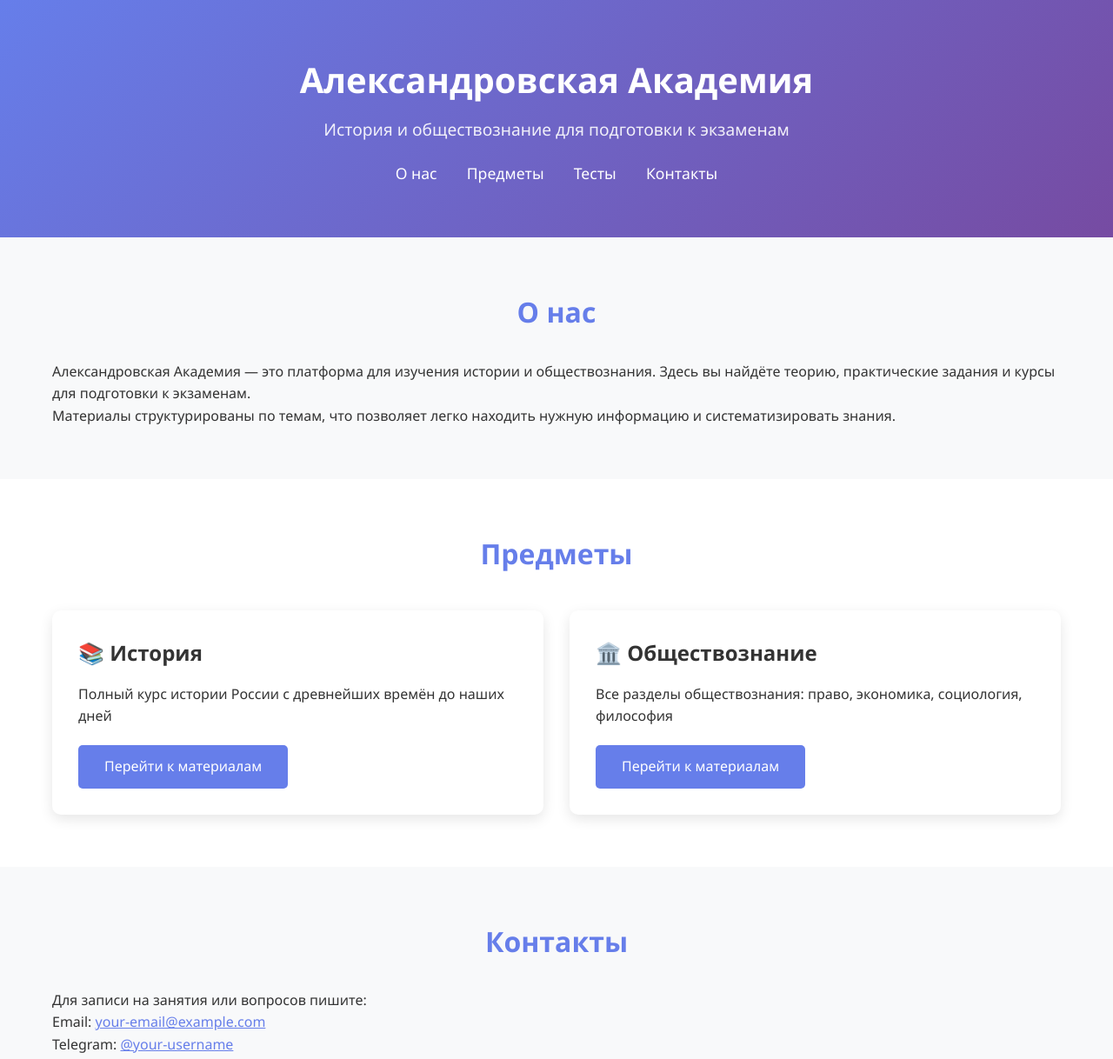
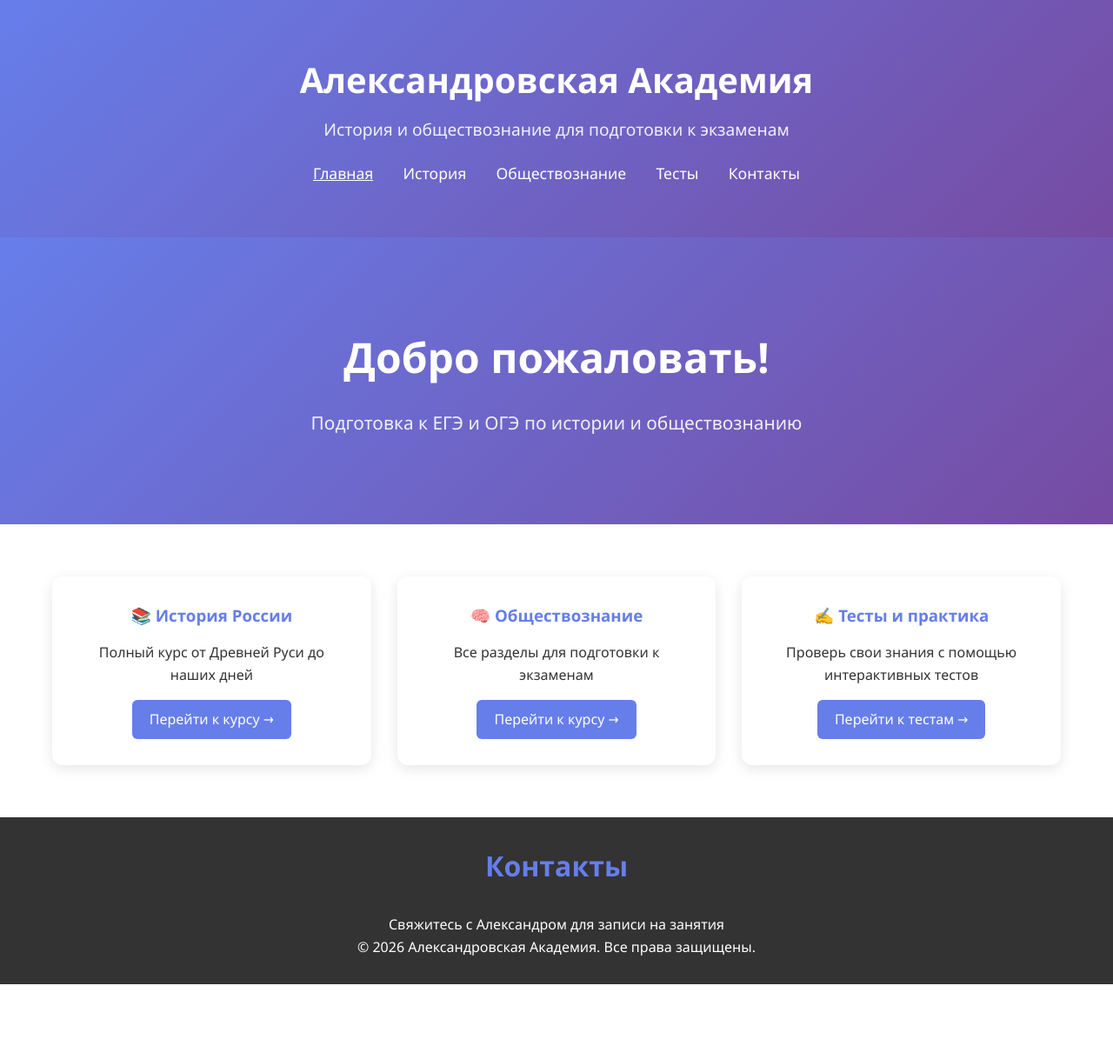
Before and after one commit to alexandrovskaya-academy/alexandrovskaya-academy, a plain HTML site: page index.html in a window 1280 px wide. Shown: the top 1218 px of the page at 87% size. After the commit the page ends 1132 px from the top, so only its background shows below. Drawn offline with Linux system fonts and the light colour scheme.

Commit message:
Update index.html

```diff
--- a/index.html
+++ b/index.html
@@ -5,6 +5,57 @@
     <meta name="viewport" content="width=device-width, initial-scale=1.0">
     <title>Александровская Академия</title>
     <link rel="stylesheet" href="style.css">
+    <style>
+        .hero {
+            background: linear-gradient(135deg, #667eea 0%, #764ba2 100%);
+            color: white;
+            padding: 100px 20px;
+            text-align: center;
+        }
+        .hero h1 {
+            font-size: 3em;
+            margin-bottom: 20px;
+        }
+        .hero p {
+            font-size: 1.3em;
+            opacity: 0.9;
+        }
+        .features {
+            display: grid;
+            grid-template-columns: repeat(auto-fit, minmax(300px, 1fr));
+            gap: 30px;
+            max-width: 1200px;
+            margin: 60px auto;
+            padding: 0 20px;
+        }
+        .feature-card {
+            background: white;
+            padding: 30px;
+            border-radius: 12px;
+            box-shadow: 0 4px 15px rgba(0,0,0,0.1);
+            text-align: center;
+            transition: transform 0.3s;
+        }
+        .feature-card:hover {
+            transform: translateY(-5px);
+        }
+        .feature-card h3 {
+            color: #667eea;
+            margin-bottom: 15px;
+        }
+        .feature-card a {
+            display: inline-block;
+            margin-top: 15px;
+            background: #667eea;
+            color: white;
+            padding: 10px 20px;
+            border-radius: 6px;
+            text-decoration: none;
+        }
+        .feature-card a:hover {
+            background: #764ba2;
+        }
+    </style>
 </head>
 <body>
     <header>
@@ -12,51 +63,42 @@
             <h1>Александровская Академия</h1>
             <p class="subtitle">История и обществознание для подготовки к экзаменам</p>
             <nav>
-                <a href="#about">О нас</a>
-                <a href="#subjects">Предметы</a>
-                <a href="test-example.html">Тесты</a>
+                <a href="index.html" style="text-decoration: underline;">Главная</a>
+                <a href="history.html">История</a>
+                <a href="social-studies.html">Обществознание</a>
+                <a href="tests.html">Тесты</a>
                 <a href="#contact">Контакты</a>
             </nav>
         </div>
     </header>
 
-    <section id="about" class="section">
-        <div class="container">
-            <h2>О нас</h2>
-            <p>Александровская Академия — это платформа для изучения истории и обществознания. Здесь вы найдёте теорию, практические задания и курсы для подготовки к экзаменам.</p>
-            <p>Материалы структурированы по темам, что позволяет легко находить нужную информацию и систематизировать знания.</p>
-        </div>
+    <section class="hero">
+        <h1>Добро пожаловать!</h1>
+        <p>Подготовка к ЕГЭ и ОГЭ по истории и обществознанию</p>
     </section>
 
-    <section id="subjects" class="section">
-        <div class="container">
-            <h2>Предметы</h2>
-            <div class="subjects-grid">
-                <div class="subject-card">
-                    <h3>📚 История</h3>
-                    <p>Полный курс истории России с древнейших времён до наших дней</p>
-                    <a href="history.html" class="btn">Перейти к материалам</a>
-                </div>
-                <div class="subject-card">
-                    <h3>🏛️ Обществознание</h3>
-                    <p>Все разделы обществознания: право, экономика, социология, философия</p>
-                    <a href="social-studies.html" class="btn">Перейти к материалам</a>
-                </div>
-            </div>
+    <main class="features">
+        <div class="feature-card">
+            <h3>📚 История России</h3>
+            <p>Полный курс от Древней Руси до наших дней</p>
+            <a href="history.html">Перейти к курсу →</a>
         </div>
-    </section>
+        <div class="feature-card">
+            <h3>🧠 Обществознание</h3>
+            <p>Все разделы для подготовки к экзаменам</p>
+            <a href="social-studies.html">Перейти к курсу →</a>
+        </div>
+        <div class="feature-card">
+            <h3>✍️ Тесты и практика</h3>
+            <p>Проверь свои знания с помощью интерактивных тестов</p>
+            <a href="tests.html">Перейти к тестам →</a>
+        </div>
+    </main>
 
-    <section id="contact" class="section">
+    <footer id="contact">
         <div class="container">
             <h2>Контакты</h2>
-            <p>Для записи на занятия или вопросов пишите:</p>
-            <p>Email: <a href="mailto:your-email@example.com">your-email@example.com</a></p>
-            <p>Telegram: <a href="https://t.me/your-username">@your-username</a></p>
-        </div>
-    </section>
-
-    <footer>
-        <div class="container">
+            <p>Свяжитесь с Александром для записи на занятия</p>
             <p>&copy; 2026 Александровская Академия. Все права защищены.</p>
         </div>
     </footer>
```
